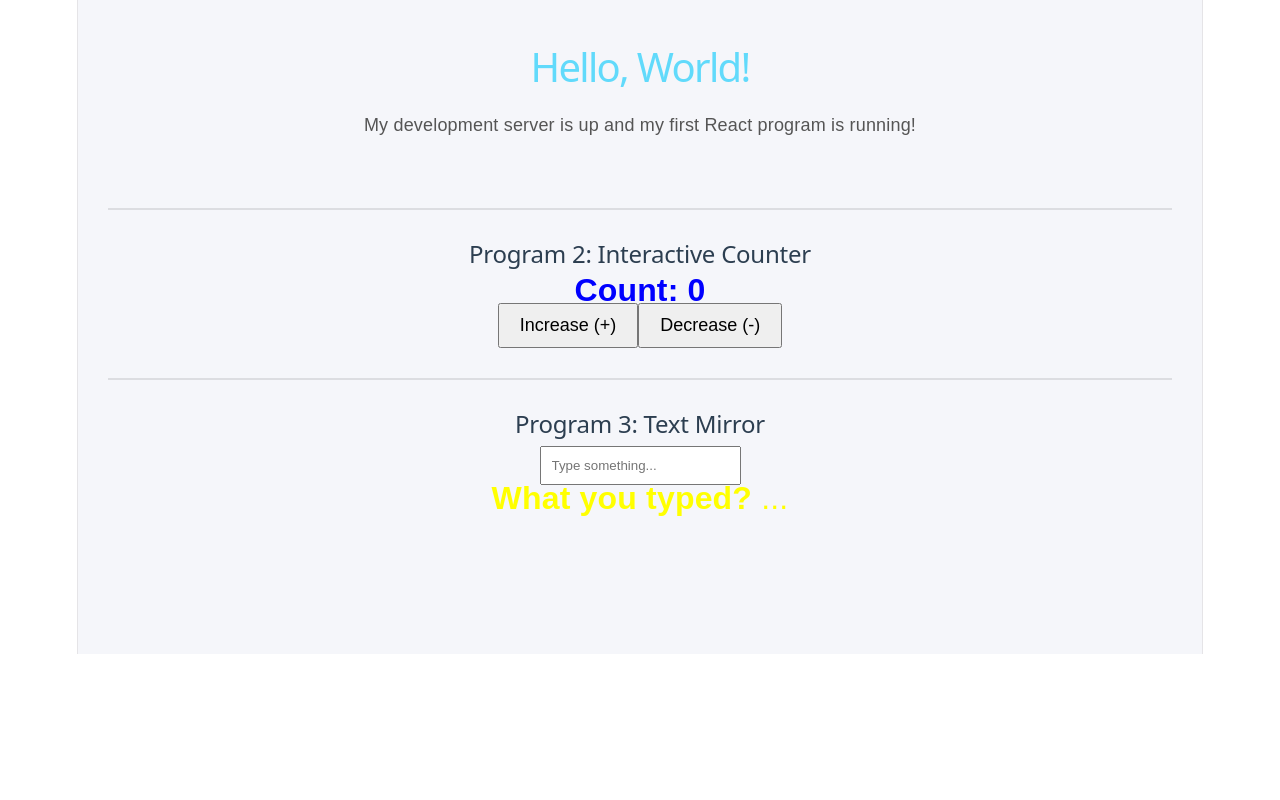
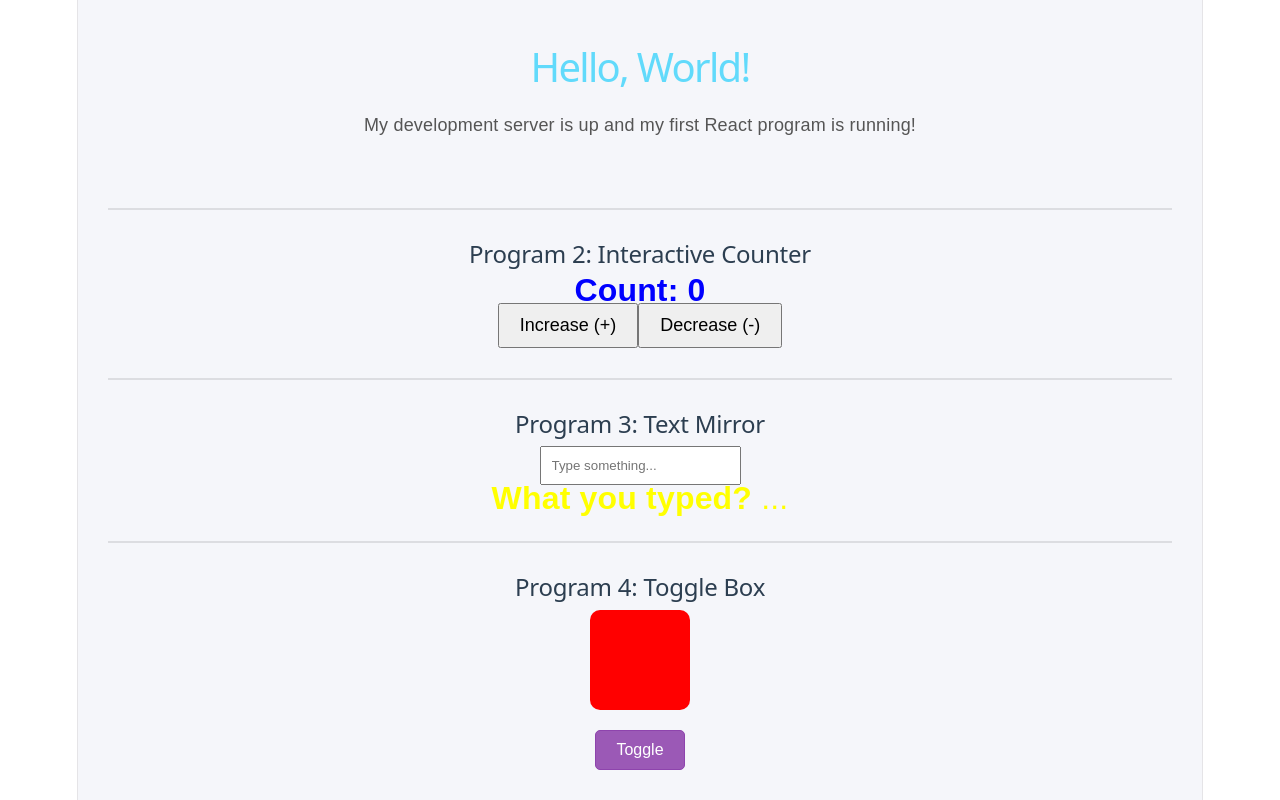
Before and after one commit to nayana649/My-React-App, a React (Vite) app: page / in a window 1280 px wide. Shown: the part 206-1006 px from the top of the page. Before the commit the page ends 860 px from the top, so only its background shows below. Built offline with nearby package versions, Linux system fonts and the light colour scheme.

Commit message:
Installed react-router-dom package

```diff
--- a/package.json
+++ b/package.json
@@ -11,7 +11,8 @@
   },
   "dependencies": {
     "react": "^19.2.6",
-    "react-dom": "^19.2.6"
+    "react-dom": "^19.2.6",
+    "react-router-dom": "^7.17.0"
   },
   "devDependencies": {
     "@eslint/js": "^10.0.1",
--- a/src/App.jsx
+++ b/src/App.jsx
@@ -1,7 +1,8 @@
 import React from 'react';
 import HelloWorld from './HelloWorld';
 import Counter from './Counter';
-import TextMirror from './TextMirror'; // 1. Imported Program 3
+import TextMirror from './TextMirror';
+import ToggleBox from './ToggleBox'; // 1. Imported Program 4
 
 function App() {
   return (
@@ -18,8 +19,12 @@ function App() {
 
       <hr style={{ border: '1px solid #dcdde1', margin: '30px 0' }} />
 
-      {/* 2. Display Program 3 */}
       <TextMirror />
+
+      <hr style={{ border: '1px solid #dcdde1', margin: '30px 0' }} />
+
+      {/* 2. Display Program 4 */}
+      <ToggleBox />
 
     </div>
   );
--- /dev/null
+++ b/src/ToggleBox.jsx
@@ -0,0 +1,32 @@
+import React, {useState} from 'react';
+
+function ToggleBox() {
+    const[isOn, setIsOn] = useState(false);
+    return (
+        <div style={{textAlign: 'center', marginTop: '20px', fontSize: '24px', color: 'purple'}}>
+            <h2 style={{color: '#2c3e50'}}>Program 4: Toggle Box</h2>
+            <div style={{
+                width: '100px',
+                height: '100px',
+                backgroundColor: isOn? 'green' : 'red',
+                margin: '0 auto 20px auto',
+                borderRadius: '10px',
+                display: 'flex',
+                alignItems: 'center',
+                justifyContent: 'center',
+                color: 'white',
+                fontWeight: 'bold',
+                fontSize: '20px',
+            }}>
+            </div>
+            <button
+                onClick={() => setIsOn(!isOn)}
+                style={{padding: '10px 20px', fontSize: '16px', cursor: 'pointer', borderRadius: '5px', border: '1px solid #8e44ad', backgroundColor: '#9b59b6', color: 'white'}}
+            >
+                Toggle
+            </button>
+        </div>
+    );
+}
+
+export default ToggleBox;
```
Also changed, not shown: 1 other file (tests, documents, lock files or other folders).
